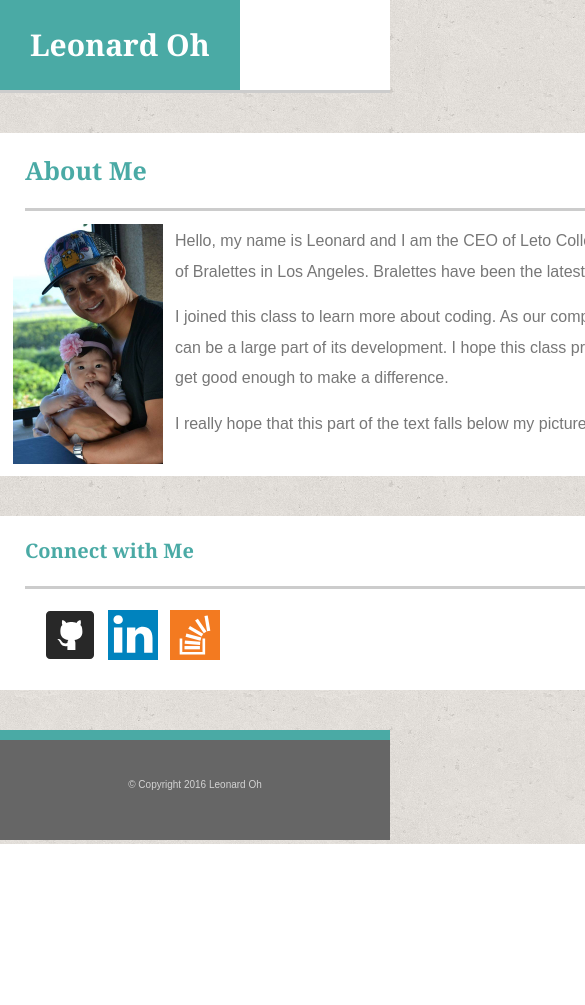
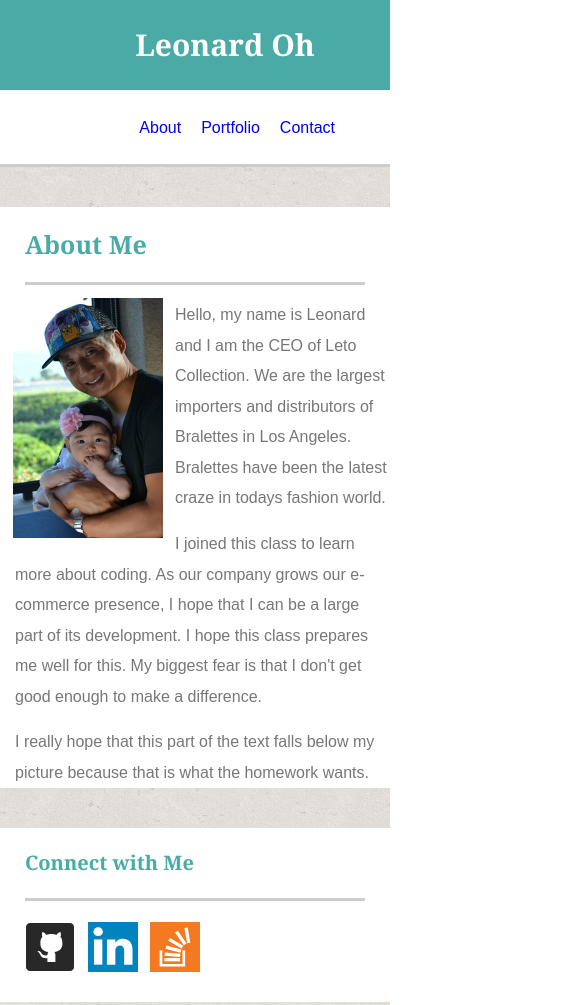
Before and after one commit to letocollection/Portfolio, a plain HTML site: page assignment1/index.html in a window 390 px wide. Shown: the top 1005 px of the page, 585 px wide, since content can reach past the window. Before the commit the page ends 844 px from the top, so only its background shows below. Drawn offline with Linux system fonts and the light colour scheme.

Commit message:
added responsive property

```diff
--- a/assignment1/assets/css/style.css
+++ b/assignment1/assets/css/style.css
@@ -28,15 +28,12 @@ h1 {
 	font-weight: bold;
 }
 
-section#toplinks{
-	height: 59px;
-	position: relative;
-}
 
 #toplinks {
 	float:right;
 	margin-top: 15px;
 	margin-right: 15px;
+	height: 59px;
 }
 a{
 	text-decoration: none;
@@ -225,7 +222,33 @@ footer {
 }
 
 @media screen and (max-width:980px){
+	.header_content{
+		width: 100%;
+	}
 
+	h1{
+		float: left;
+	}
+
+	#toplinks{
+		float: right;
+	}
+
+	.container2{
+		width: 100%;
+	}
+
+	.about_me{
+		width: 60%;
+		margin: auto;
+	}
+
+	.connect{
+		width: 270px;
+		margin-left: 40px;
+		float:left;
+
+	}
 
 }
 
@@ -236,14 +259,50 @@ footer {
 
 	.connect{
 		width: 100%;
-		margin-top: 40px; }
+		margin-top: 40px;
+		margin-left: 0;
+	}
 
 	h3{
 		text-align: left;
+	}
+
+	ul.thumbnailbox{
+		margin-left: 25px;
 	}
 
 }
 
 @media screen and (max-width:640px){
 
+	header{
+		width: 100%;
+	}
+	.header_content{
+		max-width: 100%;
+		width: 100%;
+	}
+
+	h1{
+		width: 100%;
+		text-align: center;
+		 }
+
+	section#toplinks{
+		max-width: 640px;
+		margin: none;
+		text-align: center;
+		}
+
+	ul#toplinks{
+		width: 100%;
+		text-align: center;
+		margin: none;
+
+	}
+
+	li.links{
+		border: none;
+	}
+
 }
```
